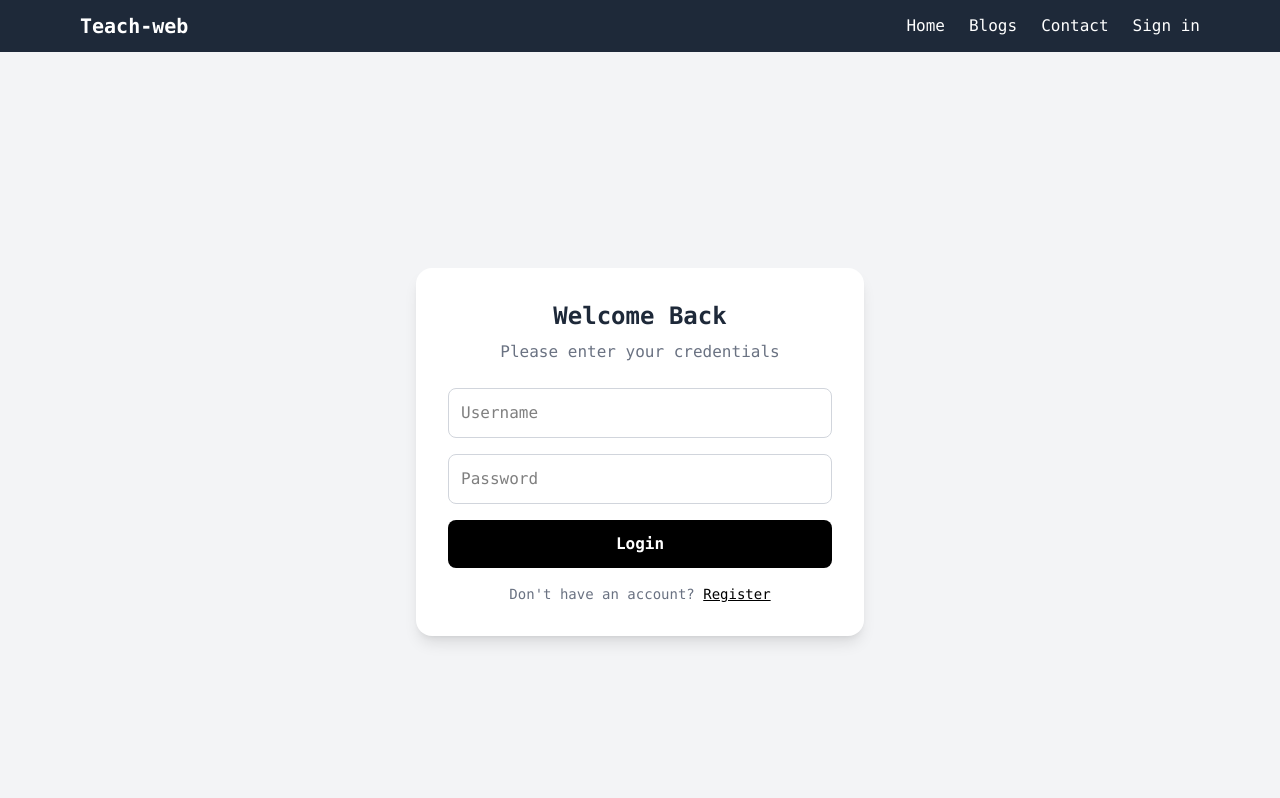
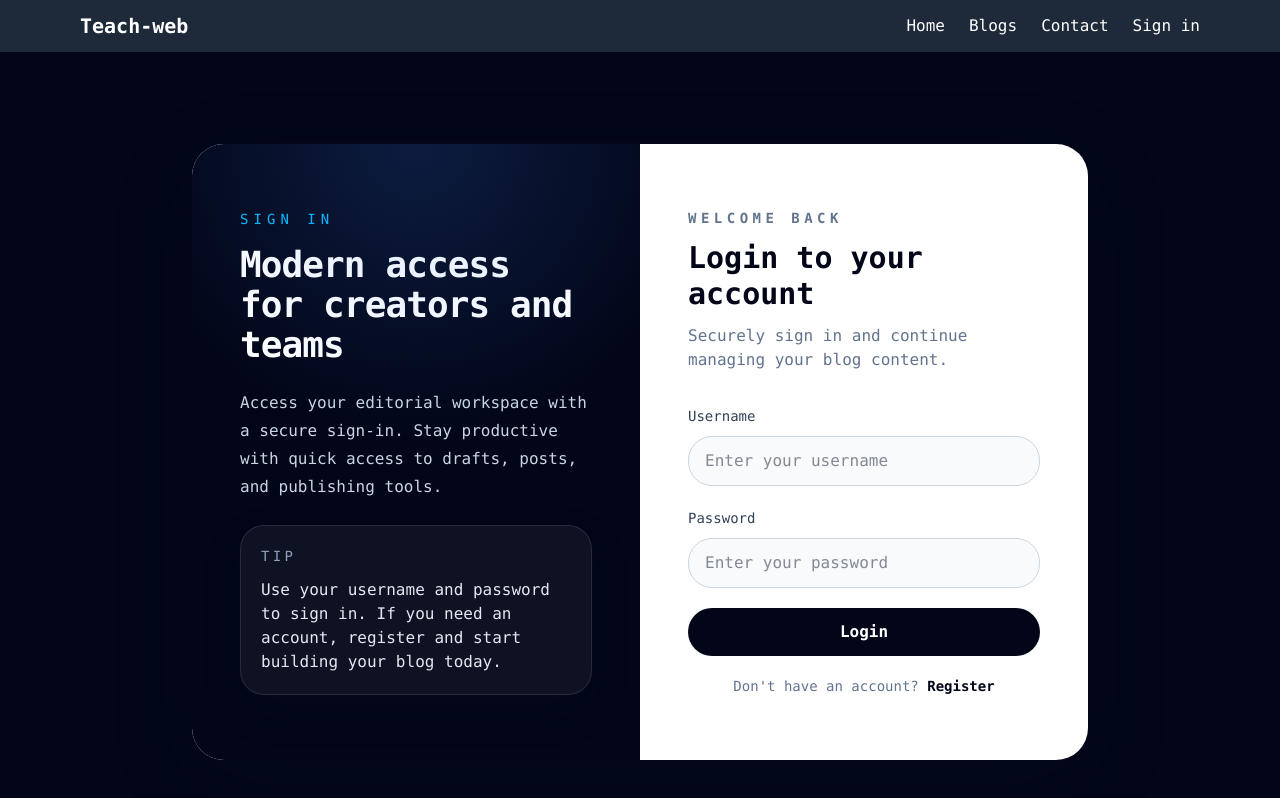
Before and after one commit to omar-abdi/Teach-blog-site, a React (Vite) app in the folder frontend/: page /login in a window 1280 px wide. Shown: the top 798 px of the page. Built offline with nearby package versions, Linux system fonts and the light colour scheme.

Commit message:
update ui

```diff
--- a/frontend/src/pages/Home.jsx
+++ b/frontend/src/pages/Home.jsx
@@ -1,39 +1,68 @@
 import React, { useEffect, useState } from 'react'
+import { Link } from 'react-router-dom'
 import Hero from './Hero'
-import GridPost from './GridPost';
-import { Link } from 'react-router-dom';
-import Footer from './Footer';
+import GridPost from './GridPost'
+import Footer from './Footer'
 
 function Home() {
-   const [post, setPost] = useState(null);
-   const [posts, setPosts] = useState([]);
+  const [post, setPost] = useState(null)
+  const [posts, setPosts] = useState([])
 
   useEffect(() => {
     const GetPosts = async () => {
       try {
-                  const res = await fetch("/api/posts");
-                  const data = await res.json();
-                  setPost(data[0]);
-                  setPosts(data);
+        const res = await fetch('/api/posts')
+        const data = await res.json()
+        setPost(data[0])
+        setPosts(data)
       } catch (error) {
-                  console.error("Error fetching post:", error.message);
+        console.error('Error fetching post:', error.message)
       }
-          };
-          GetPosts();
-      }, []);
+    }
+
+    GetPosts()
+  }, [])
+
   if (!posts || posts.length === 0) {
-    return <h1>Loading...</h1>;
+    return (
+      <div className="min-h-screen flex items-center justify-center bg-slate-950 px-4">
+        <div className="text-center text-slate-200">
+          <p className="text-lg font-medium">Loading latest stories...</p>
+        </div>
+      </div>
+    )
   }
 
   return (
     <>
-    <div className='container mx-auto overflow-hidden p-4'>
-<Hero post = {post}/>
-  <h1 className='text-2xl '>Resent Posts</h1>
-  <GridPost  isHome = {true} posts ={posts}/>
-  <Link className='bg-slate-700 rounded-lg px-6 py-2 shadow-lg text-white'>se more</Link >
+      <main className="bg-slate-950 text-slate-100">
+        <div className="mx-auto max-w-7xl px-4 py-10 sm:px-6 lg:px-8">
+          <div className="overflow-hidden rounded-[2rem] bg-slate-900/80 shadow-2xl ring-1 ring-white/10 backdrop-blur-xl">
+            <Hero post={post} />
+
+            <section className="px-4 py-10 sm:px-8 lg:px-12 lg:py-12">
+              <div className="mb-8 flex flex-col gap-3 md:flex-row md:items-end md:justify-between">
+                <div>
+                  <p className="text-sm uppercase tracking-[0.28em] text-sky-400">Recent Posts</p>
+                  <h2 className="mt-3 text-3xl font-semibold text-white sm:text-4xl">Fresh stories from our blog</h2>
                 </div>
-    <Footer/>
+                <Link
+                  to="/blogs"
+                  className="inline-flex items-center justify-center rounded-full bg-sky-500 px-6 py-3 text-sm font-semibold text-slate-950 transition hover:bg-sky-400"
+                >
+                  Explore all posts
+                </Link>
+              </div>
+
+              <div className="rounded-[2rem] bg-slate-950/90 p-5 shadow-inner shadow-black/10 ring-1 ring-white/5">
+                <GridPost isHome posts={posts} />
+              </div>
+            </section>
+          </div>
+        </div>
+      </main>
+
+      <Footer />
     </>
   )
 }
--- a/frontend/src/pages/Singin.jsx
+++ b/frontend/src/pages/Singin.jsx
@@ -1,16 +1,16 @@
 import React, { useState } from 'react'
-import { Link } from "react-router-dom"
+import { Link } from 'react-router-dom'
 import { Login } from '../Redux/api/userSlice'
 import { useDispatch } from 'react-redux'
-import { ToastContainer, toast } from "react-toastify";
-import 'react-toastify/dist/ReactToastify.css';
+import { ToastContainer, toast } from 'react-toastify'
+import 'react-toastify/dist/ReactToastify.css'
 
 function Signin() {
   const dispatch = useDispatch()
 
   const [formData, setFormData] = useState({
-    username: "",
-    password: ""
+    username: '',
+    password: ''
   })
 
   const handleChange = (e) => {
@@ -21,72 +21,94 @@ function Signin() {
   }
 
   const handleSubmit = (e) => {
-    if(!formData.username || !formData.password){
-      toast.error("Please fail inputs")
+    e.preventDefault()
+
+    if (!formData.username.trim() || !formData.password.trim()) {
+      toast.error('Please enter both username and password')
+      return
     }
-    e.preventDefault()
+
     dispatch(Login(formData))
     setFormData({
-      username: "",
-      password:""
+      username: '',
+      password: ''
     })
   }
 
   return (
-    <div className="min-h-screen flex items-center justify-center bg-gray-100 px-4">
+    <div className="min-h-screen bg-slate-950 flex items-center justify-center px-4 py-10">
+      <div className="relative w-full max-w-4xl overflow-hidden rounded-[2rem] bg-white shadow-[0_24px_80px_rgba(15,23,42,0.18)]">
+        <div className="absolute inset-y-0 left-0 w-1/2 bg-[radial-gradient(circle_at_top,_rgba(59,130,246,0.18),_transparent_45%)]" />
+        <div className="grid grid-cols-1 lg:grid-cols-2">
+          <div className="hidden lg:flex flex-col justify-center gap-6 px-12 py-12 bg-slate-950 text-white">
+            <div>
+              <p className="text-sm uppercase tracking-[0.36em] text-sky-400">Sign In</p>
+              <h2 className="mt-4 text-4xl font-semibold tracking-tight">
+                Modern access for creators and teams
+              </h2>
+            </div>
+            <p className="max-w-md text-slate-300 leading-7">
+              Access your editorial workspace with a secure sign-in. Stay productive with quick access to drafts, posts, and publishing tools.
+            </p>
+            <div className="rounded-3xl border border-white/10 bg-white/5 p-5 shadow-[0_16px_40px_rgba(15,23,42,0.14)]">
+              <p className="text-sm uppercase text-slate-400 tracking-[0.24em]">Tip</p>
+              <p className="mt-3 text-base text-slate-200 leading-6">
+                Use your username and password to sign in. If you need an account, register and start building your blog today.
+              </p>
+            </div>
+          </div>
 
-      {/* Card */}
-      <div className="w-full max-w-md bg-white p-8 rounded-2xl shadow-lg">
+          <div className="px-8 py-10 sm:px-10 lg:px-12 lg:py-16">
+            <div className="mb-8 text-center lg:text-left">
+              <p className="text-sm font-semibold uppercase tracking-[0.32em] text-slate-500">Welcome Back</p>
+              <h1 className="mt-3 text-3xl font-semibold text-slate-950">Login to your account</h1>
+              <p className="mt-3 text-sm text-slate-500 sm:text-base">Securely sign in and continue managing your blog content.</p>
+            </div>
 
-        <h1 className="text-2xl font-bold text-gray-800 text-center mb-2">
-          Welcome Back
-        </h1>
-        <p className="text-center text-gray-500 mb-6">
-          Please enter your credentials
-        </p>
-
-        <form onSubmit={handleSubmit} className="flex flex-col gap-4">
-
-          {/* Username */}
+            <form onSubmit={handleSubmit} className="space-y-5">
+              <label className="block">
+                <span className="text-sm font-medium text-slate-700">Username</span>
                 <input
                   type="text"
                   name="username"
                   value={formData.username}
                   onChange={handleChange}
-            placeholder="Username"
-            className="p-3 rounded-lg border border-gray-300 focus:outline-none focus:ring-2 focus:ring-black"
+                  placeholder="Enter your username"
+                  className="mt-2 w-full rounded-3xl border border-slate-300 bg-slate-50 px-4 py-3 text-slate-900 outline-none transition focus:border-sky-500 focus:ring-2 focus:ring-sky-100"
                 />
+              </label>
 
-          {/* Password */}
+              <label className="block">
+                <span className="text-sm font-medium text-slate-700">Password</span>
                 <input
                   type="password"
                   name="password"
                   value={formData.password}
                   onChange={handleChange}
-            placeholder="Password"
-            className="p-3 rounded-lg border border-gray-300 focus:outline-none focus:ring-2 focus:ring-black"
+                  placeholder="Enter your password"
+                  className="mt-2 w-full rounded-3xl border border-slate-300 bg-slate-50 px-4 py-3 text-slate-900 outline-none transition focus:border-sky-500 focus:ring-2 focus:ring-sky-100"
                 />
+              </label>
 
-          {/* Button */}
               <button
                 type="submit"
-            className="bg-black text-white font-semibold p-3 rounded-lg hover:bg-gray-800 transition"
+                className="inline-flex w-full items-center justify-center rounded-3xl bg-slate-950 px-5 py-3 text-base font-semibold text-white transition hover:bg-slate-800"
               >
                 Login
               </button>
 
-          {/* Link */}
-          <p className="text-center text-sm text-gray-500">
-            Don't have an account?{" "}
-            <Link to="/signup" className="text-black font-medium underline">
+              <div className="text-center text-sm text-slate-500">
+                Don&apos;t have an account?{' '}
+                <Link to="/signup" className="font-semibold text-slate-950 hover:text-sky-600">
                   Register
                 </Link>
-          </p>
-
+              </div>
             </form>
           </div>
+        </div>
+      </div>
 
-      <ToastContainer />
+      <ToastContainer position="top-center" autoClose={3000} hideProgressBar theme="colored" />
     </div>
   )
 }
```
Lines whose indentation alone changed are shown as unchanged.
